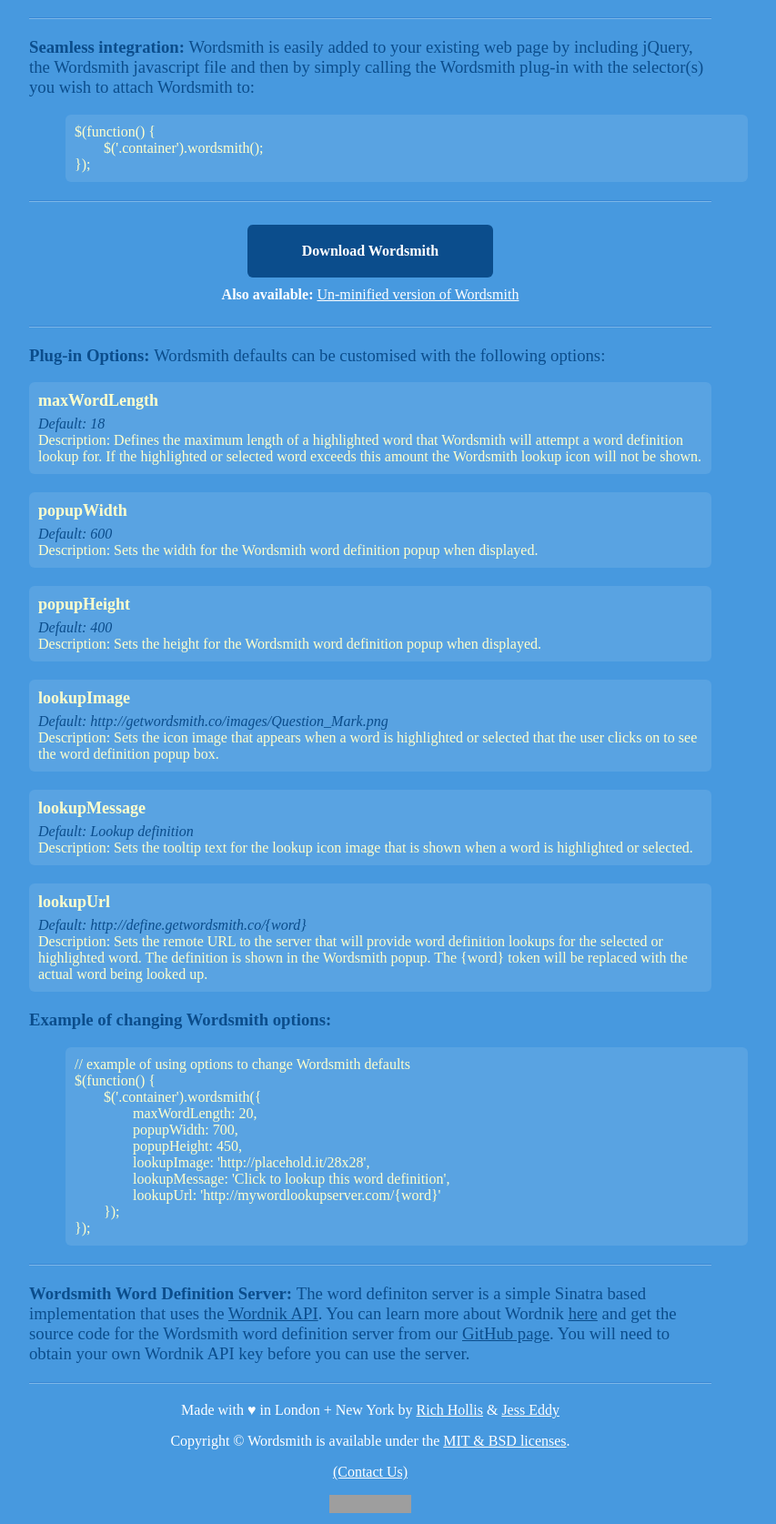
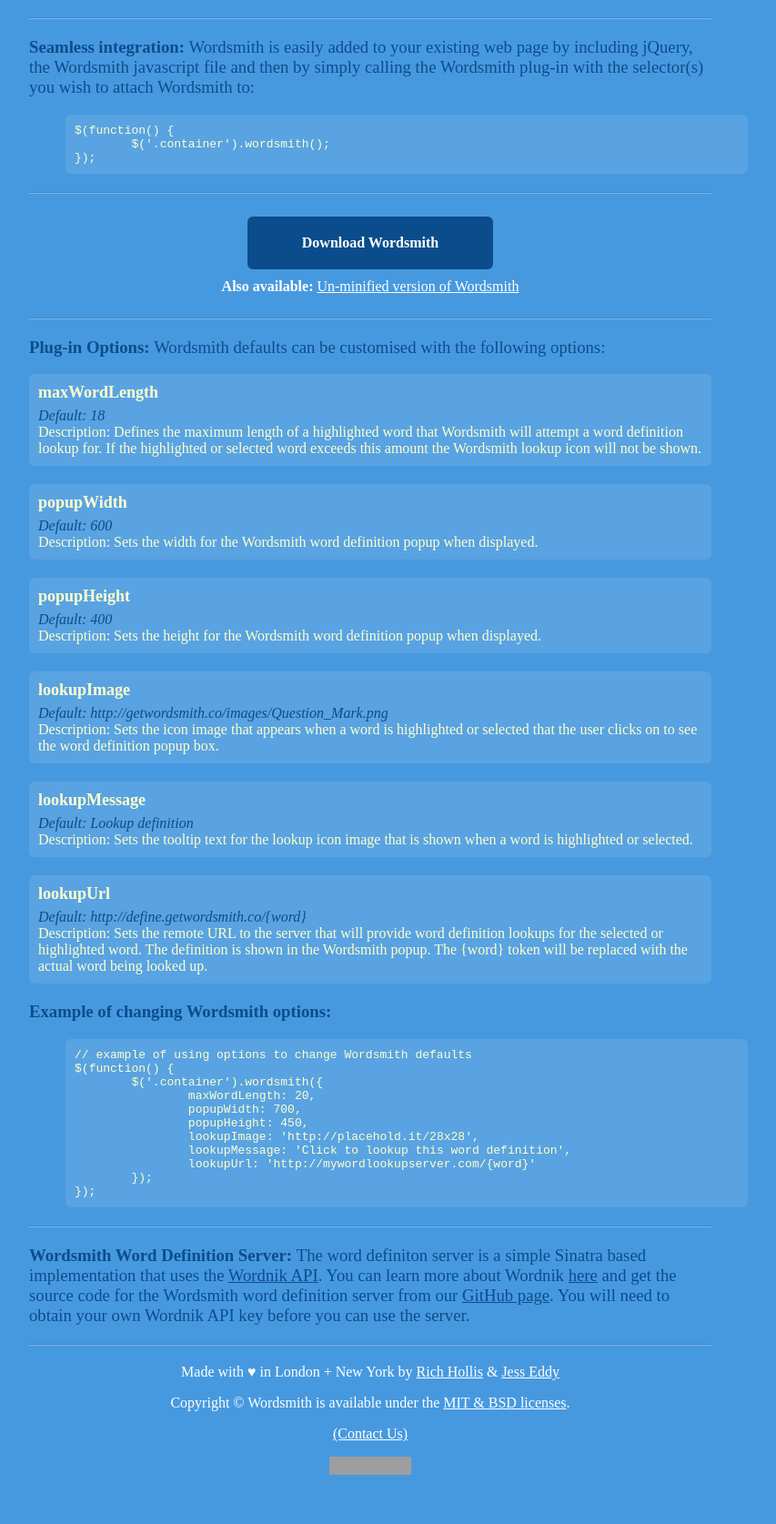
Before and after one commit to Wordsmith/getwordsmith.co, a Jekyll site: the page built from index.html, in a window 1280 px wide. Shown: the part 325-2000 px from the top of the page at 91% size, without its empty margins (233-1086 px from the left). Built offline with Jekyll 4.4.1, drawn with Linux system fonts in a browser that asks for light colours; a script that is not in the unit is left out; after the commit the page ends 1958 px from its top, so only the background shows below that; grey boxes are pictures that could not be loaded.

Commit message:
Changed stylesheet back

```diff
--- a/css/wordsmith.css
+++ b/css/wordsmith.css
@@ -1,11 +1,8 @@
 body {
 	background: #4799df;
+	font-family: "museo-slab",serif;
 	margin-top: 50px;
 	color: #fff;
-}
-
-* {
-	font-family: "museo-slab",serif;
 }
 
 h2 {
```
